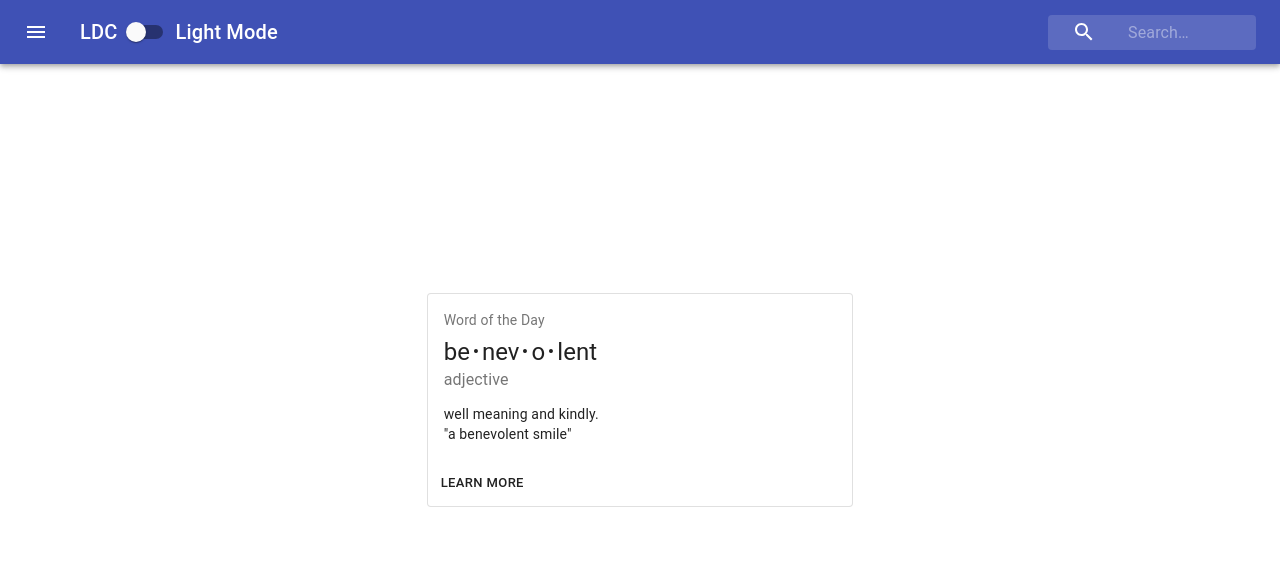
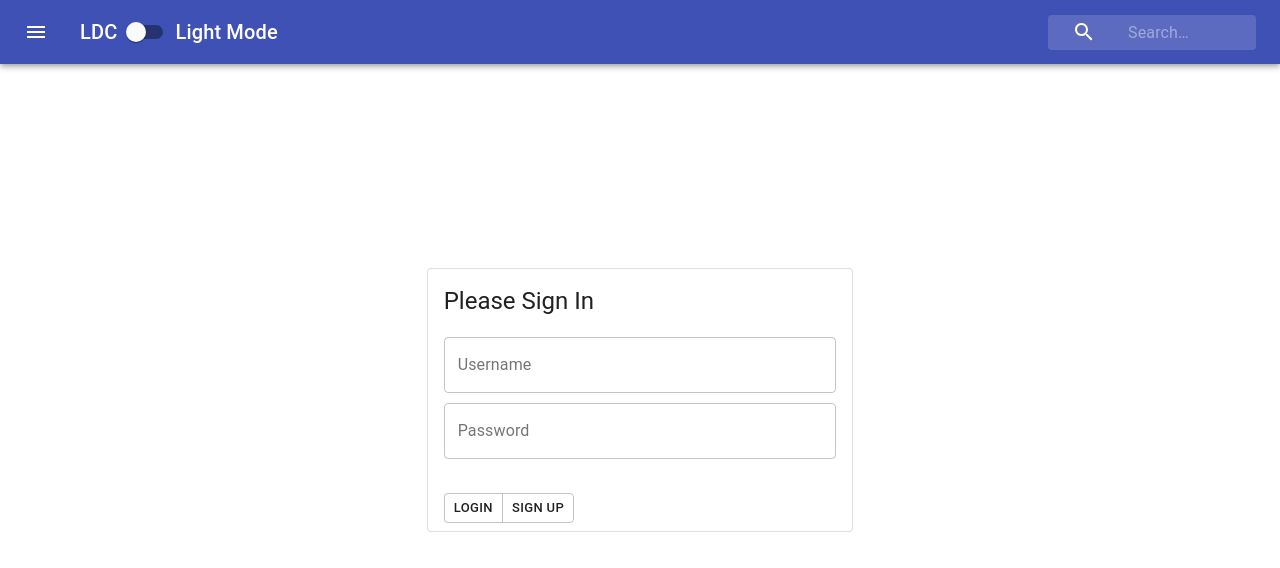
Before and after one commit to JosueJMartinez/login-screen-with-context, a React (Create React App) app: page / in a window 1280 px wide. Shown: the top 568 px of the page. Built offline with nearby package versions, Linux system fonts and the light colour scheme.

Commit message:
updated LoginFormCard Component and refactored styles into own file

```diff
--- a/src/js/App.jsx
+++ b/src/js/App.jsx
@@ -1,32 +1,35 @@
-import React from 'react';
-import Grid from '@material-ui/core/Grid';
+import React from "react";
+import Grid from "@material-ui/core/Grid";
 import { withStyles } from "@material-ui/core/styles";
 
 import NavBar from "./components/NavBar";
 import LoginFormCard from "./components/LoginFormCard";
 
 const styles = {
-	root:{
-		height:'100%'
-	},
-	grid:{
-		height:'100%'
-	}
-}
+  root: {
+    height: "100%",
+  },
+  grid: {
+    height: "100%",
+  },
+};
 
 function App(props) {
-	const {classes} = props;
+  const { classes } = props;
 
   return (
     <div className={classes.root}>
       <NavBar />
-			<Grid className={classes.grid} container justify="center" alignItems="center"
-			>
-				<Grid item xs={11} sm={9} md={6} lg={4} >
-					<LoginFormCard />
-				</Grid>
-			</Grid>
-
+      <Grid
+        className={classes.grid}
+        container
+        justify="center"
+        alignItems="center"
+      >
+        <Grid item xs={11} sm={7} md={5} lg={4}>
+          <LoginFormCard />
+        </Grid>
+      </Grid>
     </div>
   );
 }
--- a/src/js/components/LoginFormCard.jsx
+++ b/src/js/components/LoginFormCard.jsx
@@ -1,58 +1,62 @@
-import React, {Component} from "react";
-import {withStyles} from "@material-ui/core/styles";
-import Card from '@material-ui/core/Card';
-import CardActions from '@material-ui/core/CardActions';
-import CardContent from '@material-ui/core/CardContent';
-import Button from '@material-ui/core/Button';
-import Typography from '@material-ui/core/Typography';
+import React, { Component } from "react";
+import { withStyles } from "@material-ui/core/styles";
+import Card from "@material-ui/core/Card";
+import CardActions from "@material-ui/core/CardActions";
+import CardContent from "@material-ui/core/CardContent";
+import Button from "@material-ui/core/Button";
+import Typography from "@material-ui/core/Typography";
+import TextField from "@material-ui/core/TextField";
+import ButtonGroup from "@material-ui/core/ButtonGroup";
 
-const styles = {
-	root: {
-    minWidth: 275,
-  },
-  bullet: {
-    display: 'inline-block',
-    margin: '0 2px',
-    transform: 'scale(0.8)',
-  },
-  title: {
-    fontSize: 14,
-  },
-  pos: {
-    marginBottom: 12,
-  },
-};
+import styles from "../../styles/LoginFormCardStyles";
 
 class LoginFormCard extends Component {
-
-	render(){
-		const {classes} = this.props;
-  	const bull = <span className={classes.bullet}>•</span>;
+  render() {
+    const { classes } = this.props;
 
     return (
       <Card className={classes.root} variant="outlined">
-			<CardContent>
-				<Typography className={classes.title} color="textSecondary" gutterBottom>
-					Word of the Day
+        <form>
+          <CardContent className={classes.formPadding}>
+            <Typography
+              className={classes.title}
+              variant="h5"
+              component="h2"
+            >
+              Please Sign In
             </Typography>
-				<Typography variant="h5" component="h2">
-					be{bull}nev{bull}o{bull}lent
-				</Typography>
-				<Typography className={classes.pos} color="textSecondary">
-					adjective
-				</Typography>
-				<Typography variant="body2" component="p">
-					well meaning and kindly.
-					<br />
-					{'"a benevolent smile"'}
-				</Typography>
+            <TextField
+              // value={input}
+              // onChange={e => setInput(e.target.value)}
+              className={classes.cardContentInputs}
+              id="outlined-basic"
+              label="Username"
+              variant="outlined"
+              fullWidth
+            />
+            <TextField
+              // value={input}
+              // onChange={e => setInput(e.target.value)}
+              className={classes.cardContentInputs}
+              id="outlined-basic"
+              label="Password"
+              variant="outlined"
+              fullWidth
+            />
           </CardContent>
-			<CardActions>
-				<Button size="small">Learn More</Button>
+          <CardActions className={classes.formPadding}>
+            <ButtonGroup
+              size="small"
+              aria-label="sign-in/sign-up button group"
+            >
+              <Button>Login</Button>
+              <Button>Sign Up</Button>
+            </ButtonGroup>
           </CardActions>
+        </form>
       </Card>
-	 )
+    );
   }
 }
 
-export default withStyles(styles)(LoginFormCard)
+export default withStyles(styles)(LoginFormCard);
--- /dev/null
+++ b/src/styles/LoginFormCardStyles.js
@@ -0,0 +1,25 @@
+const styles = {
+  root: {
+    minWidth: 275,
+  },
+  bullet: {
+    display: "inline-block",
+    margin: "0 2px",
+    transform: "scale(0.8)",
+  },
+  title: {
+    paddingBottom: "20px",
+  },
+  pos: {
+    marginBottom: 12,
+  },
+  cardContentInputs: {
+    paddingBottom: "10px",
+  },
+  formPadding: {
+    paddingLeft: "16px",
+    paddingRight: "16px",
+  },
+};
+
+export default styles;
```
Lines whose indentation alone changed are shown as unchanged.
